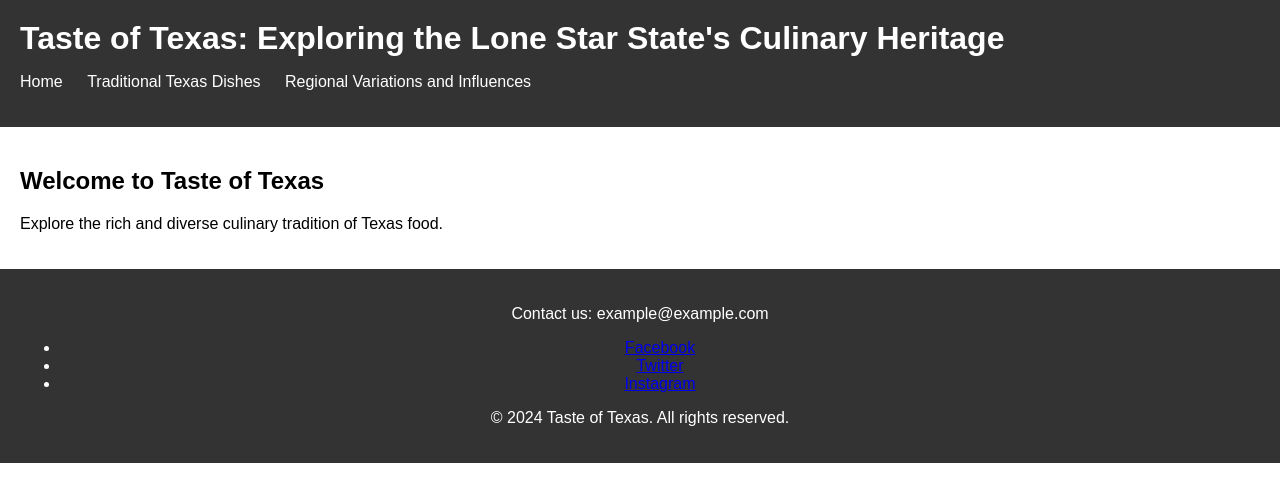
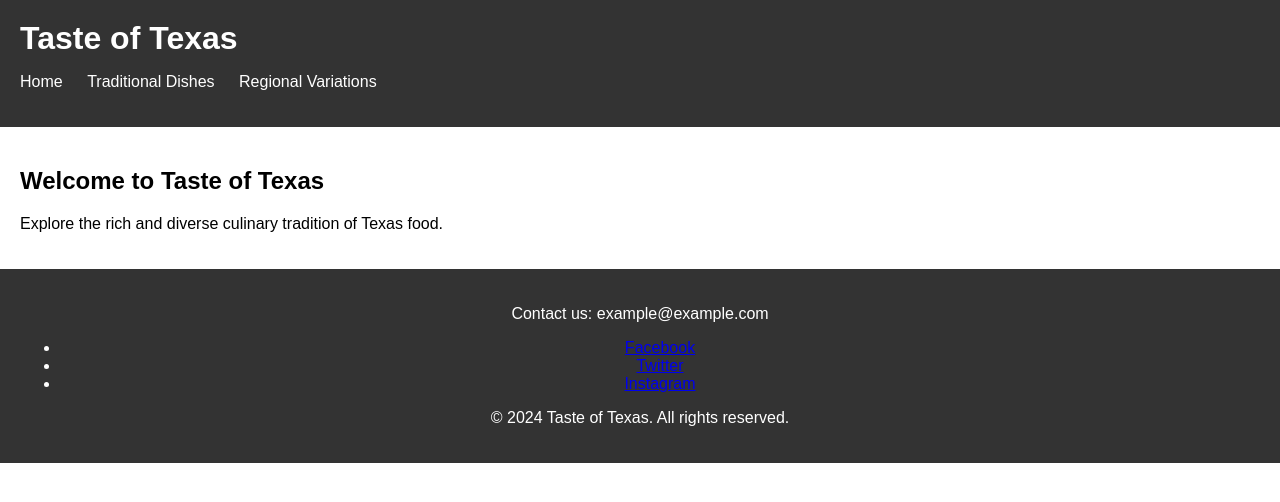
Before and after one commit to christhegreat8250/semesterproject.github.io2, a plain HTML site: page index.html in a window 1280 px wide. Drawn offline with Linux system fonts and the light colour scheme.

Commit message:
Update index.html

```diff
--- a/index.html
+++ b/index.html
@@ -8,25 +8,33 @@
 </head>
 <body>
     <header>
-        <h1>Taste of Texas: Exploring the Lone Star State's Culinary Heritage</h1>
+        <div class="container">
+            <h1>Taste of Texas</h1>
             <nav>
                 <ul>
                     <li><a href="index.html">Home</a></li>
-                <li><a href="traditional-dishes.html">Traditional Texas Dishes</a></li>
-                <li><a href="regional-variations.html">Regional Variations and Influences</a></li>
+                    <li><a href="traditional-dishes.html">Traditional Dishes</a></li>
+                    <li><a href="regional-variations.html">Regional Variations</a></li>
                 </ul>
             </nav>
+        </div>
     </header>
 
     <main>
         <section id="home">
+            <div class="container">
                 <h2>Welcome to Taste of Texas</h2>
                 <p>Explore the rich and diverse culinary tradition of Texas food.</p>
-            <!-- Add featured dish carousel/grid here -->
+                <!-- Featured Dish Carousel/Grid -->
+                <div class="featured-dishes">
+                    <!-- Placeholder for featured dishes -->
+                </div>
+            </div>
         </section>
     </main>
 
     <footer>
+        <div class="container">
             <p>Contact us: example@example.com</p>
             <ul class="social-media">
                 <li><a href="#">Facebook</a></li>
@@ -34,6 +42,7 @@
                 <li><a href="#">Instagram</a></li>
             </ul>
             <p>&copy; 2024 Taste of Texas. All rights reserved.</p>
+        </div>
     </footer>
 </body>
 </html>
```
Lines whose indentation alone changed are shown as unchanged.
